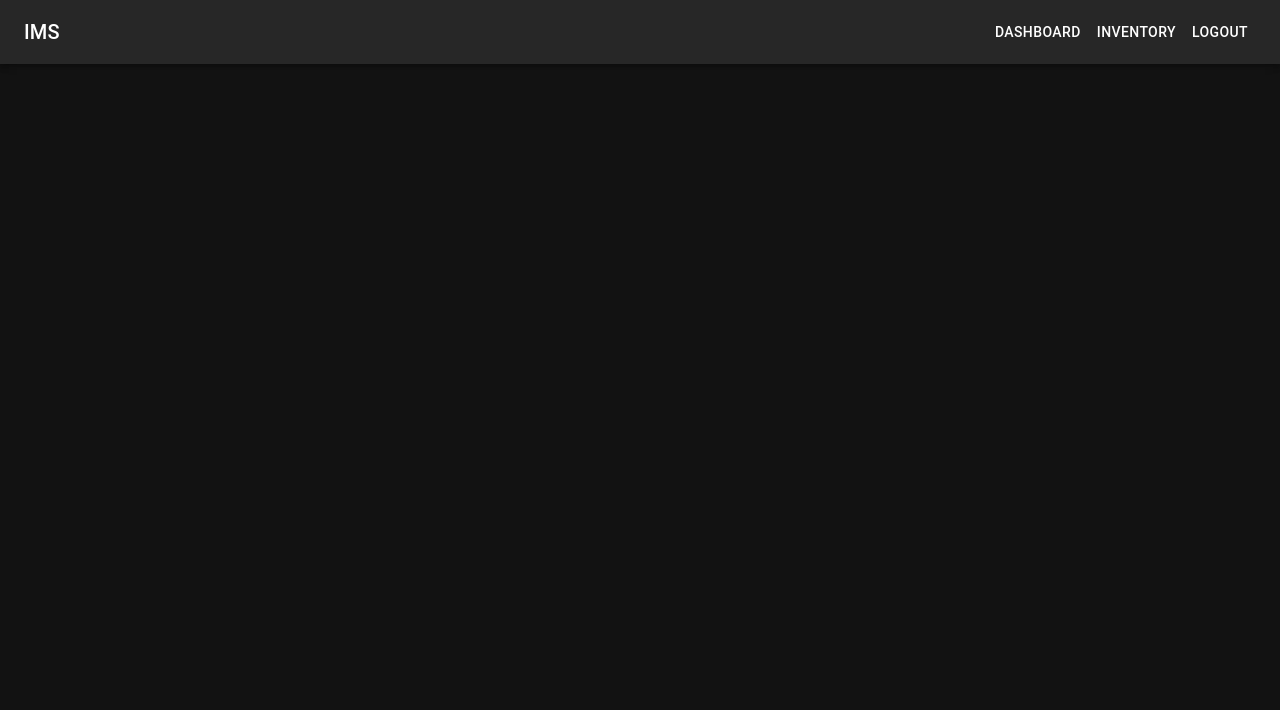
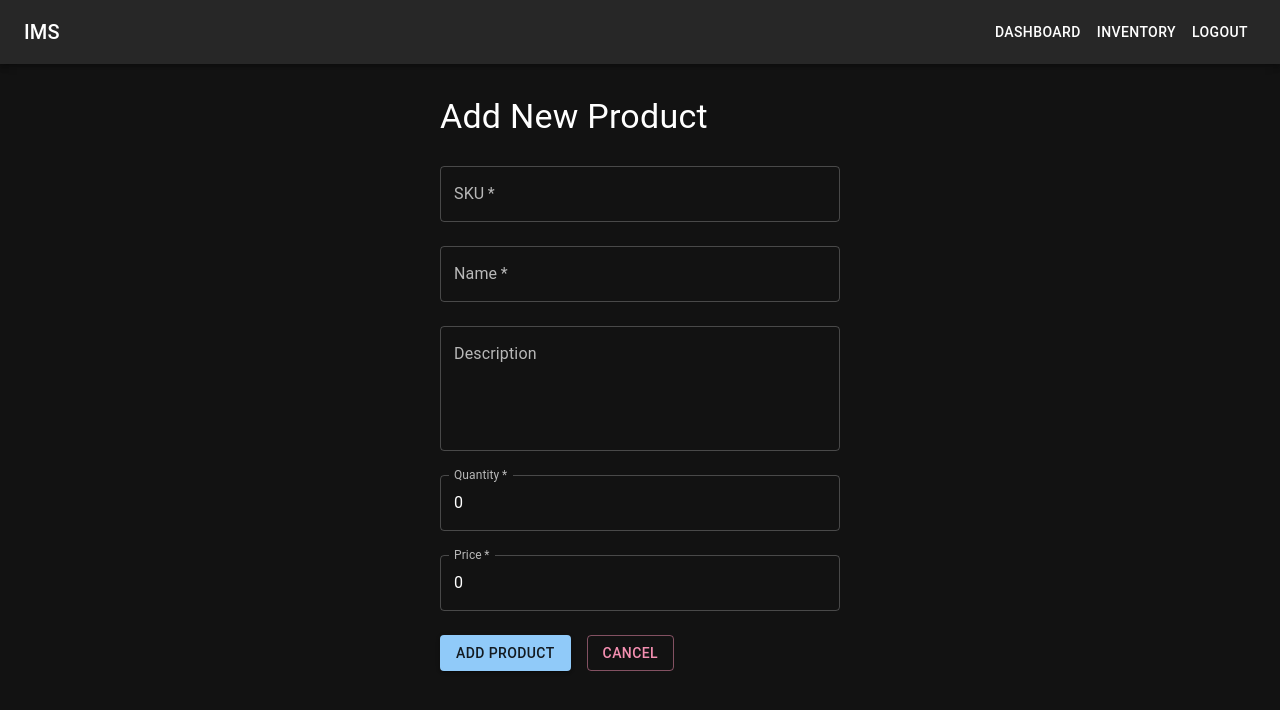
Before and after one commit to jcogh/ims, a React (Create React App) app in the folder client/: page /add-product in a window 1280 px wide. Shown: the top 710 px of the page. Built offline with nearby package versions, Linux system fonts and the light colour scheme; sample sign-in values are in the browser's storage.

Commit message:
feature added, add new product

```diff
--- a/client/src/App.tsx
+++ b/client/src/App.tsx
@@ -1,5 +1,5 @@
 import React from 'react';
-import { BrowserRouter as Router, Route, Routes, Navigate } from 'react-router-dom';
+import { BrowserRouter as Router, Route, Routes } from 'react-router-dom';
 import { ThemeProvider } from '@mui/material/styles';
 import CssBaseline from '@mui/material/CssBaseline';
 import { AuthProvider } from './contexts/AuthContext';
@@ -9,6 +9,7 @@ import Login from './components/Login';
 import SignUp from './components/SignUp';
 import Dashboard from './components/Dashboard';
 import Inventory from './components/Inventory';
+import AddProductPage from './components/AddProductPage';
 import theme from './theme';
 
 const App: React.FC = () => {
@@ -37,7 +38,15 @@ const App: React.FC = () => {
                 </ProtectedRoute>
               }
             />
-            <Route path="/" element={<Navigate to="/dashboard" replace />} />
+            <Route
+              path="/add-product"
+              element={
+                <ProtectedRoute>
+                  <AddProductPage />
+                </ProtectedRoute>
+              }
+            />
+            <Route path="/" element={<ProtectedRoute><Dashboard /></ProtectedRoute>} />
           </Routes>
         </Router>
       </AuthProvider>
--- a/client/src/components/AddProductPage.tsx
+++ b/client/src/components/AddProductPage.tsx
@@ -6,26 +6,31 @@ import {
 import { addProduct } from '../services/api';
 
 interface ProductData {
-  name: string;
-  description: string;
-  quantity: number;
-  price: number;
+  SKU: string;
+  Name: string;
+  Description: string;
+  Quantity: number;
+  Price: number;
 }
 
 const AddProductPage: React.FC = () => {
   const navigate = useNavigate();
   const [productData, setProductData] = useState<ProductData>({
-    name: '',
-    description: '',
-    quantity: 0,
-    price: 0,
+    SKU: '',
+    Name: '',
+    Description: '',
+    Quantity: 0,
+    Price: 0,
   });
   const [loading, setLoading] = useState(false);
   const [error, setError] = useState('');
 
   const handleInputChange = (event: React.ChangeEvent<HTMLInputElement>) => {
     const { name, value } = event.target;
-    setProductData(prev => ({ ...prev, [name]: value }));
+    setProductData(prev => ({
+      ...prev,
+      [name]: name === 'Quantity' || name === 'Price' ? Number(value) : value
+    }));
   };
 
   const handleSubmit = async (event: React.FormEvent) => {
@@ -36,8 +41,8 @@ const AddProductPage: React.FC = () => {
     try {
       await addProduct(productData);
       navigate('/inventory');
-    } catch (err) {
-      setError('Failed to add product. Please try again.');
+    } catch (err: any) {
+      setError(err.response?.data?.error || 'Failed to add product. Please try again.');
       console.error('Error adding product:', err);
     } finally {
       setLoading(false);
@@ -57,9 +62,18 @@ const AddProductPage: React.FC = () => {
       <TextField
         fullWidth
         margin="normal"
+        label="SKU"
+        name="SKU"
+        value={productData.SKU}
+        onChange={handleInputChange}
+        required
+      />
+      <TextField
+        fullWidth
+        margin="normal"
         label="Name"
-        name="name"
-        value={productData.name}
+        name="Name"
+        value={productData.Name}
         onChange={handleInputChange}
         required
       />
@@ -67,8 +81,8 @@ const AddProductPage: React.FC = () => {
         fullWidth
         margin="normal"
         label="Description"
-        name="description"
-        value={productData.description}
+        name="Description"
+        value={productData.Description}
         onChange={handleInputChange}
         multiline
         rows={4}
@@ -77,9 +91,9 @@ const AddProductPage: React.FC = () => {
         fullWidth
         margin="normal"
         label="Quantity"
-        name="quantity"
+        name="Quantity"
         type="number"
-        value={productData.quantity}
+        value={productData.Quantity}
         onChange={handleInputChange}
         required
       />
@@ -87,9 +101,9 @@ const AddProductPage: React.FC = () => {
         fullWidth
         margin="normal"
         label="Price"
-        name="price"
+        name="Price"
         type="number"
-        value={productData.price}
+        value={productData.Price}
         onChange={handleInputChange}
         required
       />
--- a/client/src/services/api.ts
+++ b/client/src/services/api.ts
@@ -20,6 +20,10 @@ api.interceptors.request.use(
   (error) => Promise.reject(error)
 );
 
+export const register = (username: string, email: string, password: string) => {
+  return api.post('/register', { username, email, password });
+};
+
 export const login = async (username: string, password: string) => {
   const response = await api.post('/login', { username, password });
   return response.data;
@@ -29,11 +33,7 @@ export const getProducts = async () => {
   return api.get('/products');
 };
 
-export const register = (username: string, email: string, password: string) => {
-  return api.post('/register', { username, email, password });
-};
-
-export const addProduct = (productData: any) => {
+export const addProduct = async (productData: any) => {
   return api.post('/products', productData);
 };
 
```
Also changed, not shown: client/src/components/Inventory.tsx (line endings or trailing spaces), 2 other files (tests, documents, lock files or other folders).
